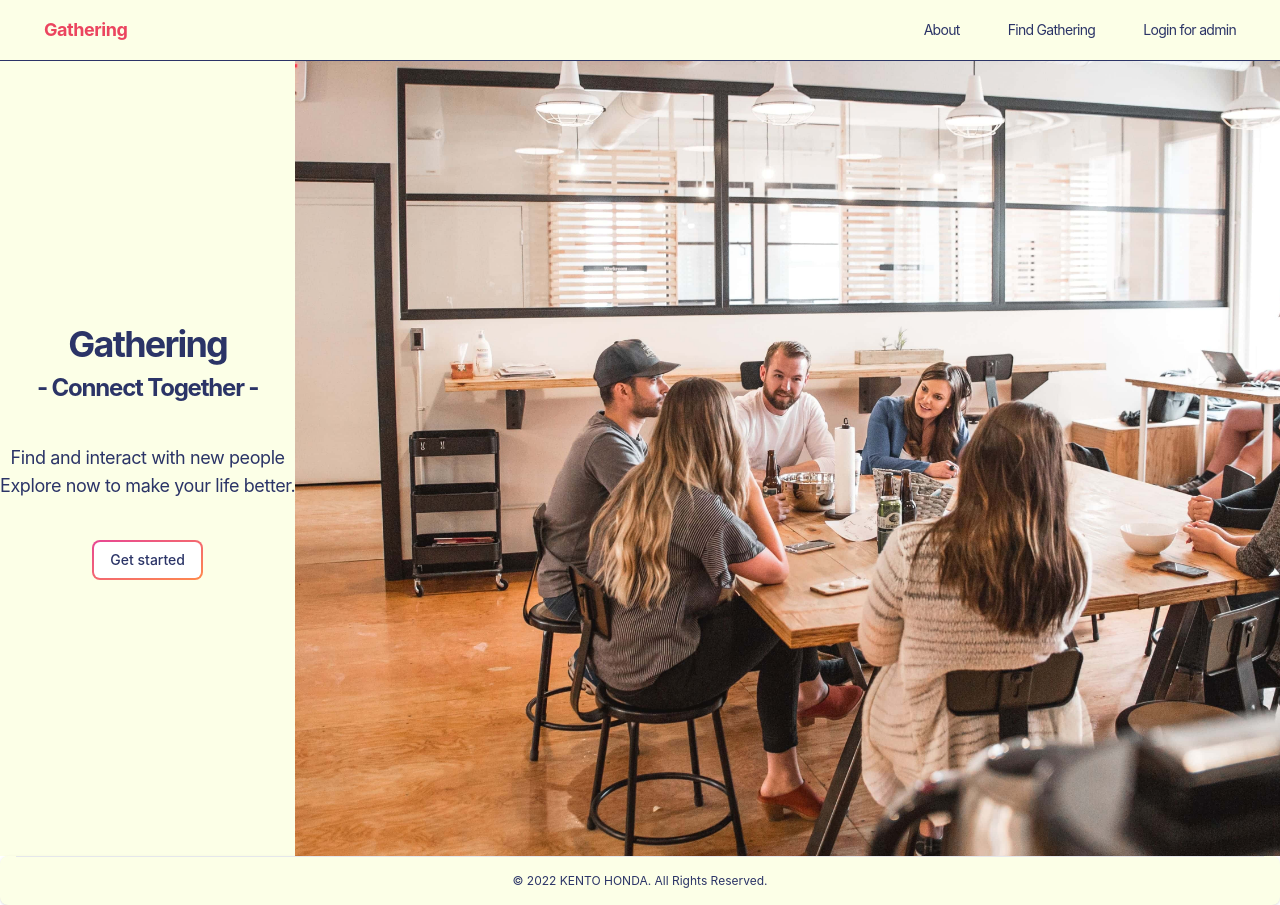
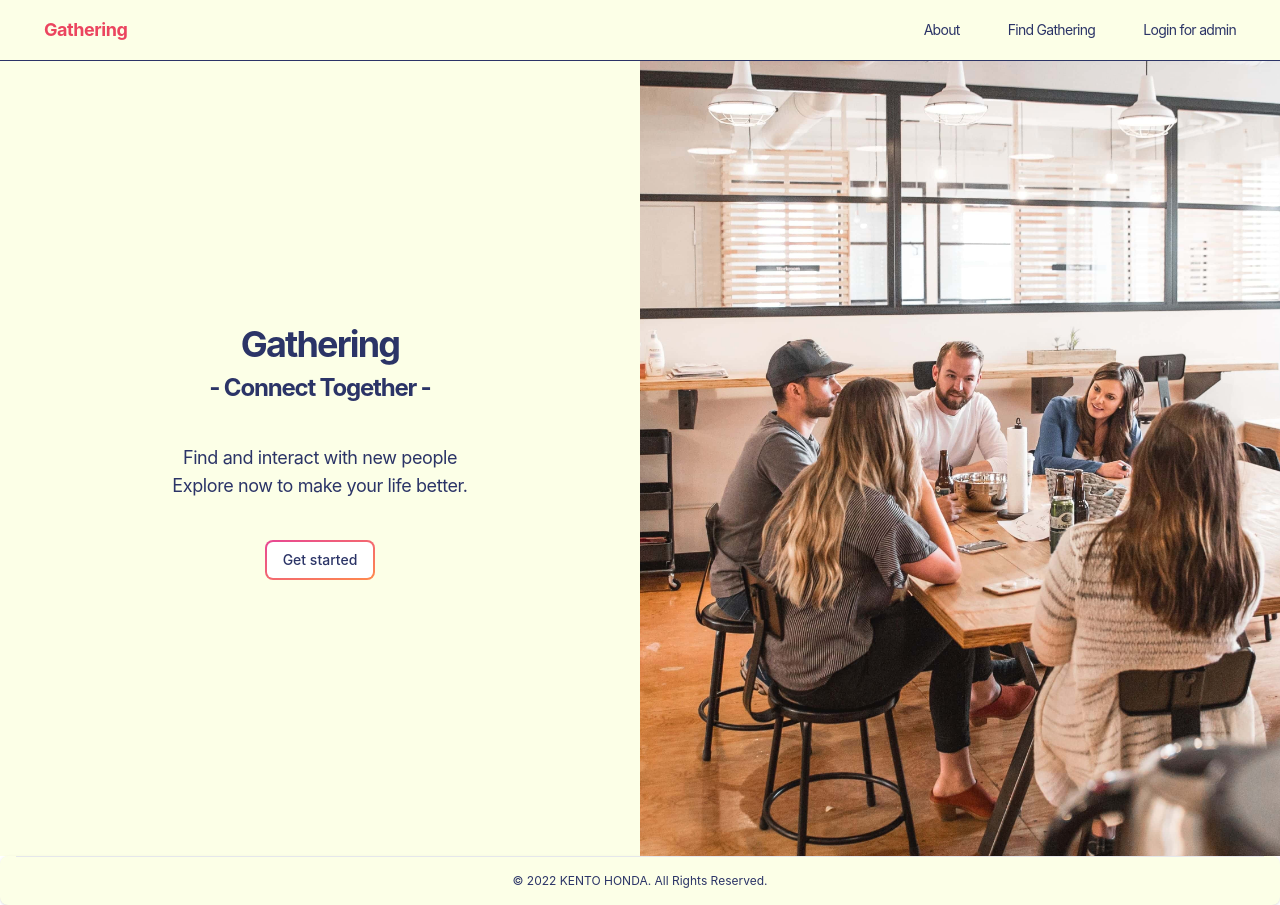
Before and after one commit to keento0809/gathering, a Next.js app in the folder frontend/: page / in a window 1280 px wide. Built offline with nearby package versions, Linux system fonts and the light colour scheme; no server answers.

Commit message:
Fixed again

```diff
--- a/frontend/pages/index.tsx
+++ b/frontend/pages/index.tsx
@@ -10,7 +10,7 @@ const Home: NextPage = () => {
         className="lg:text-center left-0 w-full flex flex-col-reverse lg:flex-row justify-center lg:items-center"
         style={{ height: "100svh" }}
       >
-        <section className="hero-body flex-2 pt-6 px-5 lg:px-0 lg:pt-0">
+        <section className="hero-body flex-1 pt-6 px-5 lg:px-0 lg:pt-0">
           <div className="hero-title">
             <h1 className="text-3xl lg:text-4xl font-bold tracking-tighter">
               Gathering
```
